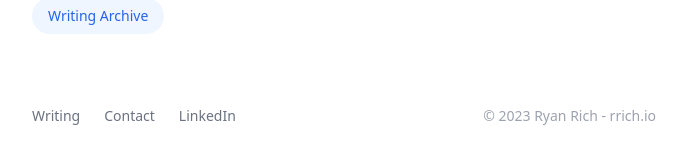
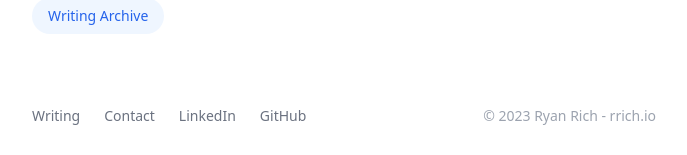
Before and after one commit to rr1000/rrich.io-01, a Jekyll site: the page built from index.html, in a window 1280 px wide. Shown: the part 1835-1990 px from the top of the page, without its empty margins (296-983 px from the left). Built offline with Jekyll 4.4.1, drawn with Linux system fonts in a browser that asks for light colours.

Commit message:
update: adding github link, fixing hover on mobile

```diff
--- a/_includes/global_footer.html
+++ b/_includes/global_footer.html
@@ -3,7 +3,8 @@
       <div class="flex space-x-4 md:space-x-6 mb-6 md:mb-0">
           <a href="/writing" class="text-sm text-gray-500 hover:underline">Writing</a>
           <a href="mailto:rrichrs@gmail.com" class="text-sm text-gray-500 hover:underline">Contact</a>
-          <a href="https://www.linkedin.com/in/rrichrs/" class="text-sm text-gray-500 hover:underline">LinkedIn</a>
+          <a href="https://www.linkedin.com/in/rrichrs/" target="_blank" class="text-sm text-gray-500 hover:underline">LinkedIn</a>
+          <a href="https://github.com/rr1000" target="_blank" class="text-sm text-gray-500 hover:underline">GitHub</a>
       </div>
       <p class="text-sm text-left md:text-right text-gray-400">&copy; 2023 Ryan Rich - rrich.io</p>
   </div>
--- a/assets/main.js
+++ b/assets/main.js
@@ -19,17 +19,16 @@
   const tooltip = tooltips[index];
 
   hoverArea.addEventListener('mousemove', (e) => {
+    if (window.matchMedia("(min-width: 768px)").matches) {
       const rect = hoverArea.getBoundingClientRect();
       const tooltipRect = tooltip.getBoundingClientRect();
       let left = e.clientX - rect.left;
       let top = e.clientY - rect.top;
 
-    // Adjust the tooltip position if it goes off the right edge of the screen
       if (e.clientX + tooltipRect.width > window.innerWidth) {
           left = window.innerWidth - tooltipRect.width - rect.left;
       }
 
-    // Adjust the tooltip position if it goes off the bottom edge of the screen
       if (e.clientY + tooltipRect.height > window.innerHeight) {
           top = window.innerHeight - tooltipRect.height - rect.top;
       }
@@ -38,10 +37,13 @@
       tooltip.style.top = top + 'px';
       tooltip.classList.remove('hidden');
       tooltip.classList.remove('opacity-0');
+    }
   });
 
   hoverArea.addEventListener('mouseleave', () => {
+    if (window.matchMedia("(min-width: 768px)").matches) {
       tooltip.classList.add('hidden');
       tooltip.classList.add('opacity-0');
+    }
   });
 });
```
Lines whose indentation alone changed are shown as unchanged.
